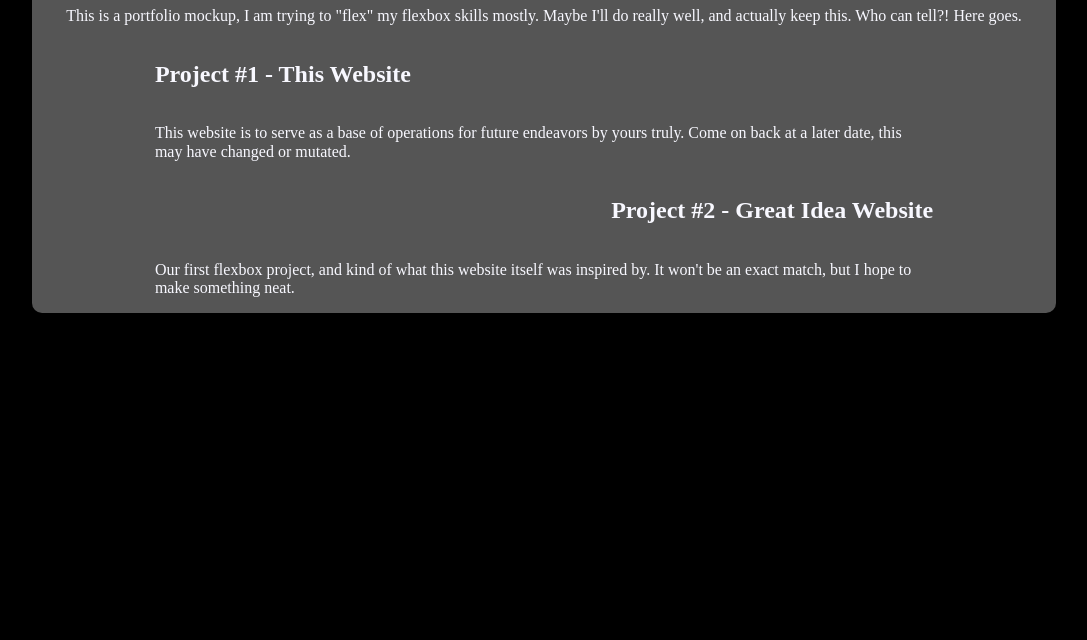
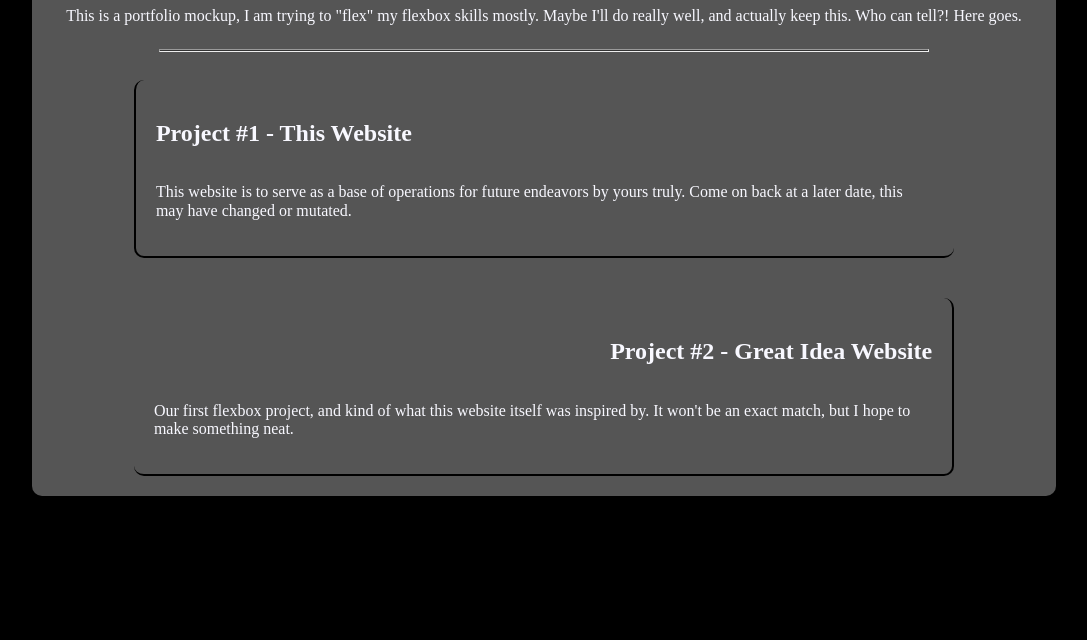
Before and after one commit to sysRoot/Websaite-Mockup, a plain HTML site: page index.html in a window 1280 px wide. Shown: the part 160-800 px from the top of the page, without its empty margins (96-1183 px from the left). Drawn offline with nearby package versions, Linux system fonts and the light colour scheme.

Commit message:
basic flex edits, and color schematics, nothing too drastic.

```diff
--- a/assets/css/style.css
+++ b/assets/css/style.css
@@ -3,6 +3,12 @@
 body {
     background-color: black;
     color: ghostwhite;
+}
+
+hr {
+    background-color: #333333;
+    width: 75%;
+    height: 1px;
 }
 .container {
     display: flex;
@@ -36,10 +42,13 @@ nav {
     border-radius: 0 10px 10px 0;
 
 }
+/* .cta {
+    width:
+} */
 nav a {
     color: ghostwhite;
     text-decoration: none;
-
+    padding: 20px 20px;
 }
 
 article {
@@ -51,12 +60,18 @@ article {
 
 article section {
     width: 80%;
+    border-left: 2px solid black;
+    border-bottom: 2px solid black;
+    border-radius: 10px;
+    margin: 20px 0;
+    padding: 20px 20px;
     display: flex;
     flex-wrap: wrap;
 }
 
 article section:nth-child(even) {
     flex-direction: row-reverse;
-
+    border-left: 0;
+    border-right: 2px solid black;
 
 }
--- a/index.html
+++ b/index.html
@@ -21,7 +21,7 @@
             <p>This is a portfolio mockup, I am trying to "flex" my flexbox skills mostly. Maybe I'll do really well,
                 and actually keep this. Who can tell?! Here goes.</p>
         </section>
-
+        <hr>
         <article>
             <section>
                 <h2>Project #1 - This Website</h2>
```
